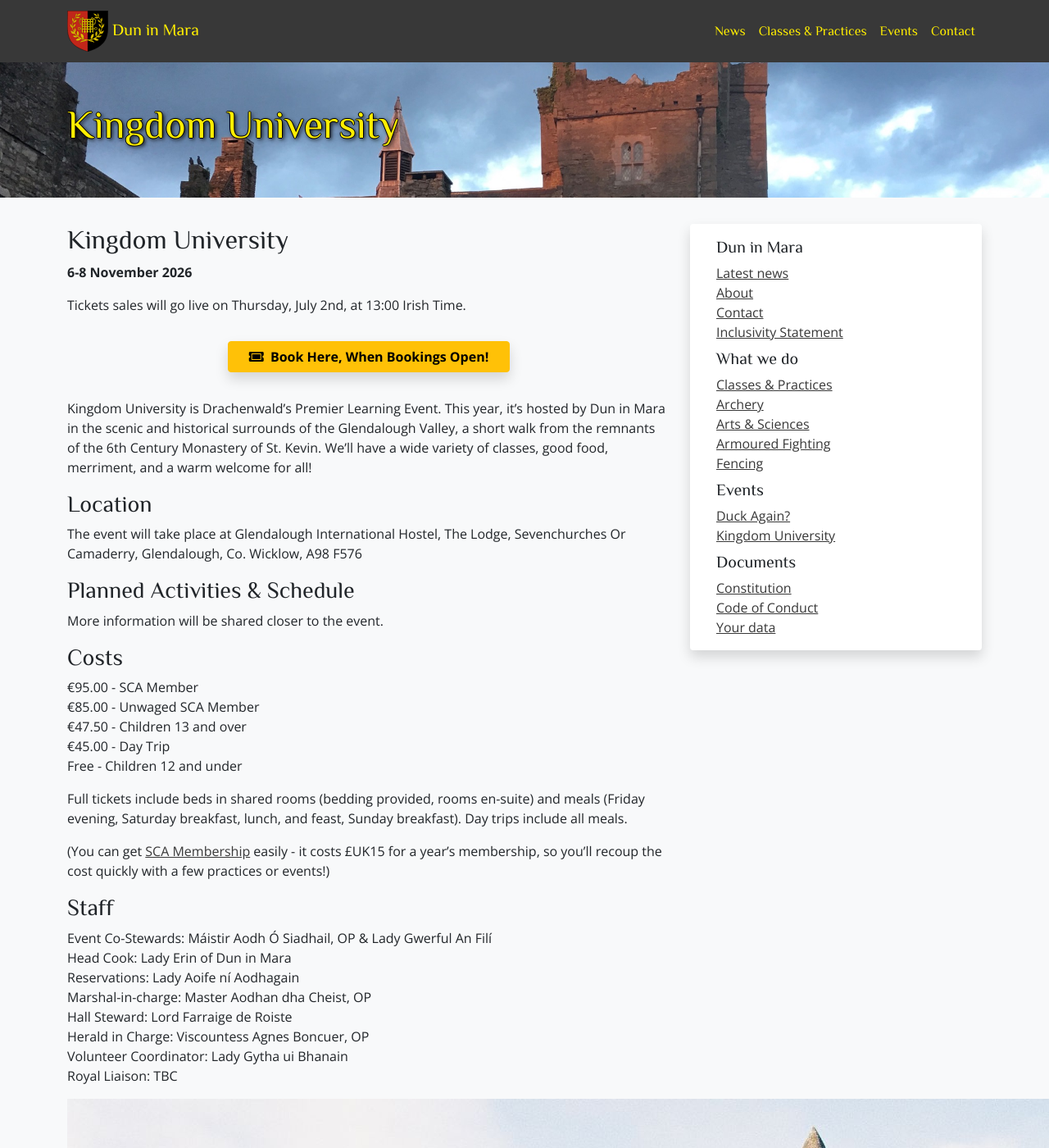
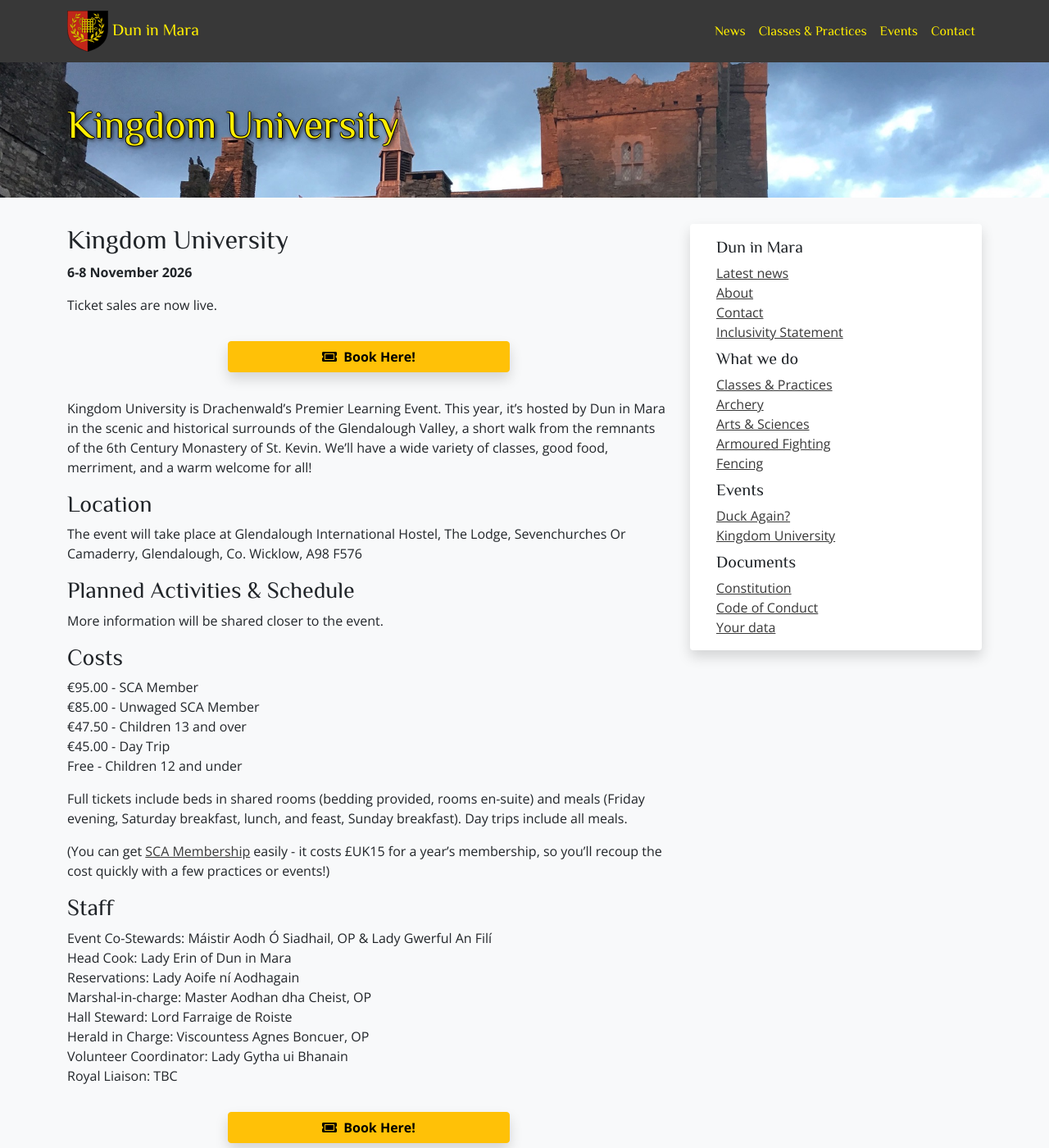
Before and after one commit to drachenwald/dun-in-mara, a Jekyll site: the page built from events/2026/kingdom-university/index.md, in a window 1280 px wide and 1400 px high. Shown: the whole window at 82% size. Built offline with Jekyll 4.4.1, drawn with Linux system fonts in a browser that asks for light colours; comment, search, counter and statistics services are not loaded.

Commit message:
Updated booking information

```diff
--- a/events/2026/kingdom-university/index.md
+++ b/events/2026/kingdom-university/index.md
@@ -8,10 +8,10 @@ title: "Kingdom University"
 
 **6-8 November 2026**
 
-Tickets sales will go live on Thursday, July 2nd, at 13:00 Irish Time.
+Ticket sales are now live.
 
 <div class="text-center m-4">
-  <a class="btn btn-warning shadow m-2 w-50" href="https://fienta.com/kingdom-univeristy-2026"><i class="fas fa-ticket-alt me-1 m"></i> Book Here, When Bookings Open!</a><br />
+  <a class="btn btn-warning shadow m-2 w-50" href="https://fienta.com/kingdom-univeristy-2026"><i class="fas fa-ticket-alt me-1 m"></i> Book Here!</a><br />
 </div>
 
 Kingdom University is Drachenwald's Premier Learning Event. This year, it's hosted by Dun in Mara in the scenic and historical surrounds of the Glendalough Valley, a short walk from the remnants of the 6th Century Monastery of St. Kevin. We'll have a wide variety of classes, good food, merriment, and a warm welcome for all!
@@ -48,4 +48,8 @@ Herald in Charge: Viscountess Agnes Boncuer, OP
 Volunteer Coordinator: Lady Gytha ui Bhanain
 Royal Liaison: TBC
 
+<div class="text-center m-4">
+  <a class="btn btn-warning shadow m-2 w-50" href="https://fienta.com/kingdom-univeristy-2026"><i class="fas fa-ticket-alt me-1 m"></i> Book Here!</a><br />
+</div>
+
 <img src="/images/glendalough-banner.jpg" height="671" width="1200">
```
